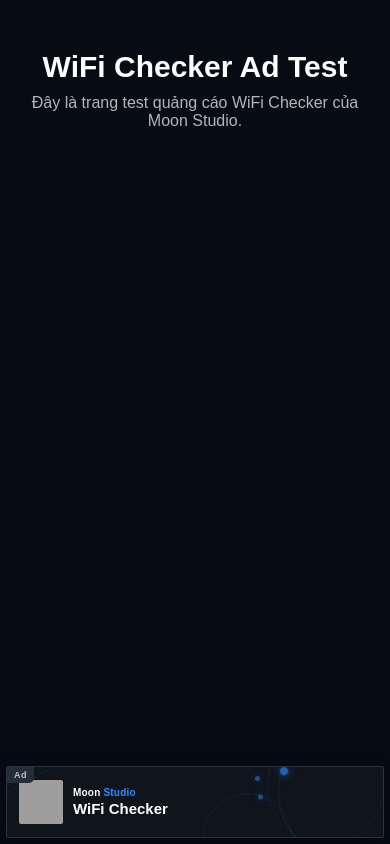
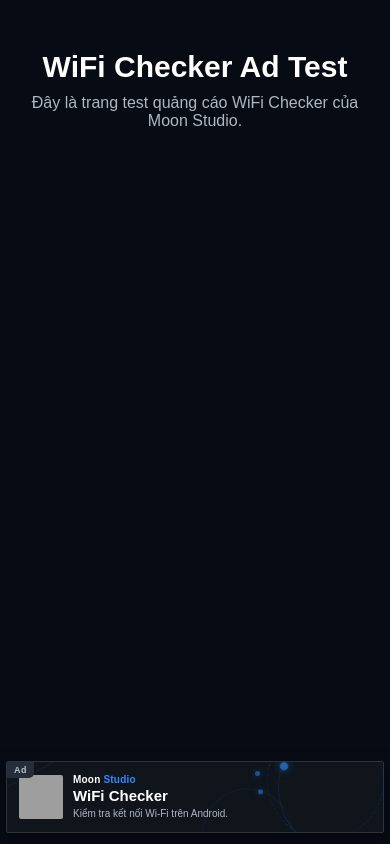
Before and after one commit to Moon50112344/Moon-Studio, a website: page public/ad.html in a window 390 px wide. Drawn offline with Linux system fonts and the light colour scheme; grey boxes are pictures that could not be loaded.

Commit message:
Update ad positioning and visibility settings
Adjusted ad positioning and visibility behavior.

```diff
--- a/public/ad.html
+++ b/public/ad.html
@@ -37,7 +37,7 @@
     .ad-dock {
       position: fixed;
       left: 50%;
-      bottom: 12px;
+      bottom: 17px;
       transform: translateX(-50%);
       width: min(720px, calc(100% - 20px));
       z-index: 9999;
@@ -355,7 +355,7 @@
     @media (max-width: 600px) {
       .ad-dock {
         width: calc(100% - 12px);
-        bottom: 6px;
+        bottom: 11px;
       }
 
       .ad-box {
@@ -386,7 +386,11 @@
 
     @media (max-width: 390px) {
       .ad-description {
-        display: none;
+        display: block;
+        font-size: 10px;
+        white-space: normal;
+        line-height: 1.3;
+        padding-right: 25px;
       }
     }
   </style>
@@ -506,7 +510,7 @@
 
 
     /*
-     * Click vào quảng cáo
+     * Click vào quảng cáo.
      *
      * Không tính nút X.
      */
@@ -548,25 +552,23 @@
      * QUẢNG CÁO
      * =========================
      *
-     * Trạng thái ban đầu:
-     * - Quảng cáo hiện
-     * - X chưa hiện
+     * 0s:
+     * Quảng cáo hiện.
+     * X chưa hiện.
      *
-     * Sau 30 giây:
-     * - X hiện
+     * 30s:
+     * X hiện.
      *
      * Người dùng phải tự bấm X.
      *
      * Sau khi bấm X:
-     * - Quảng cáo đóng
-     * - Chờ 30 giây
+     * Quảng cáo đóng.
      *
-     * Sau 30 giây:
-     * - Quảng cáo hiện lại
-     * - X lại ẩn
+     * 30s sau:
+     * Quảng cáo hiện lại.
      *
-     * Sau 30 giây tiếp:
-     * - X hiện
+     * 30s tiếp:
+     * X hiện.
      *
      * Lặp vô hạn.
      */
@@ -577,7 +579,7 @@
 
 
     /*
-     * Bắt đầu chu kỳ 30 giây
+     * Bắt đầu thời gian chờ
      * để hiện X.
      */
     function startCloseTimer() {
@@ -596,7 +598,7 @@
 
 
     /*
-     * Khi người dùng bấm X.
+     * Người dùng bấm X.
      */
     adClose.addEventListener("click", function(event) {
 
@@ -604,21 +606,19 @@
 
 
       /*
-       * Ẩn quảng cáo.
+       * Đóng quảng cáo.
        */
       adBox.classList.add("hidden");
 
 
       /*
-       * X cũng phải biến mất
-       * khi quảng cáo đóng.
+       * Ẩn X.
        */
       adClose.classList.remove("visible");
 
 
       /*
-       * Chờ đúng 30 giây
-       * rồi hiện quảng cáo lại.
+       * Chờ 30 giây rồi hiện lại.
        */
       clearTimeout(showAdTimer);
 
@@ -628,8 +628,8 @@
 
 
         /*
-         * Quảng cáo vừa hiện lại:
-         * X tiếp tục chờ 30 giây.
+         * Quảng cáo hiện lại.
+         * X phải chờ thêm 30 giây.
          */
         startCloseTimer();
 
@@ -641,8 +641,8 @@
     /*
      * Bắt đầu chu kỳ đầu tiên.
      *
-     * Quảng cáo hiện ngay,
-     * nhưng X phải đợi 30 giây.
+     * Quảng cáo hiện ngay.
+     * X chờ 30 giây.
      */
     startCloseTimer();
 
```
